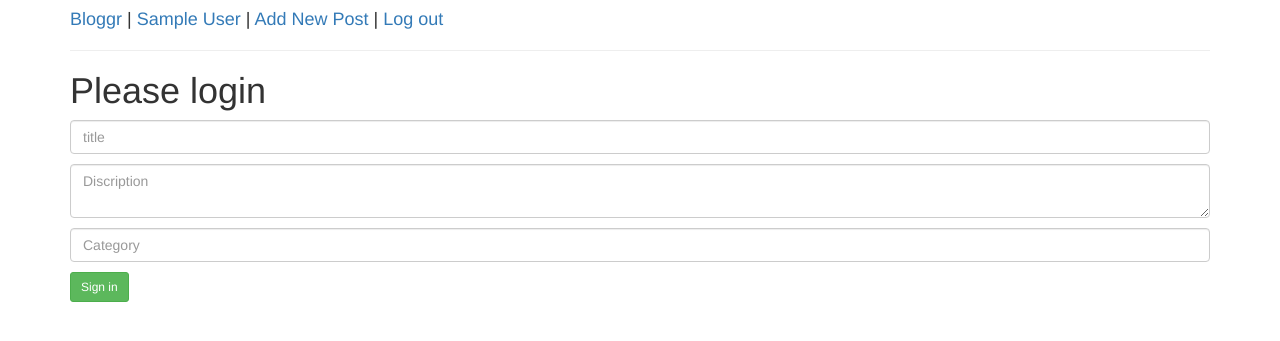
After one commit to adyouri/kalima, a Flask app: page /add_post in a window 1280 px wide. The commit adds this page. Shown: the top 341 px of the page. Run offline with Flask 2, Linux system fonts and the light colour scheme; a user stored in the database is signed in; tables that the repository leaves empty hold one stand-in row (values such as "Sample post"); some libraries are stand-ins or nearby versions.

Commit message:
Add ability to enter new posts

```diff
--- /dev/null
+++ b/project/posts/forms.py
@@ -0,0 +1,8 @@
+from flask_wtf import Form
+from wtforms import TextField, TextAreaField
+from wtforms.validators import DataRequired, Length
+
+class PostForm(Form):
+    title = TextField('title', validators = [DataRequired(), Length(max=100)])
+    description = TextAreaField('description', validators = [DataRequired()])
+    category = TextField('category', validators = [DataRequired()])
--- /dev/null
+++ b/project/posts/templates/add_post.html
@@ -0,0 +1,20 @@
+{% from "_formhelpers.html" import render_field %}
+
+{% extends "base.html" %}
+{% block content %}
+<h1>Please login</h1>
+    <form class="form-signin" action="" role="form" method="post">
+        {{ form.csrf_token }}
+
+        {{ render_field(field=form.title, placeholder="title", class="form-control") }}
+
+        {{ render_field(field=form.description, placeholder="Discription", class="form-control") }}
+
+        {{ render_field(field=form.category, placeholder="Category", class="form-control") }}
+
+        <button class="btn btn-sm btn-success" type="submit">Sign in</button>
+    </form>
+    {% if error %}
+    <strong>Error: </strong><div class="alert">{{ error}} </div>
+    {% endif %}
+{% endblock %}
--- a/project/posts/views.py
+++ b/project/posts/views.py
@@ -1,14 +1,13 @@
-from flask import flash, redirect, session, url_for, render_template, abort
+from flask import flash, redirect, session, url_for, render_template, abort, request
 
 from project.models import BlogPost, User, Category
 
-from  flask_login import current_user
-
-
-
+from  flask_login import current_user, login_required
 
 from . import posts_blueprint
-from flask_login import login_required
+from forms import PostForm
+from project import db
+
 @posts_blueprint.route("/posts/<id>")
 def post_by_id(id):
     post = BlogPost.query.filter_by(id = id).first_or_404()
@@ -37,3 +36,27 @@ def posts_by_category(category):
 @posts_blueprint.route('/welcome')
 def welcome():
     return render_template("welcome.html")
+
+@posts_blueprint.route('/add_post', methods=["GET", "POST"])
+def add_post():
+    form = PostForm()
+    if request.method == "POST":
+        if form.validate_on_submit():
+            title = form.title.data
+            description = form.description.data
+            category = Category.query.filter_by(name = form.category.data).first()
+            user_id = current_user.id
+            if category:
+                category_id = category.id
+                post = BlogPost(title, description, user_id, category_id)
+            else:
+                db.session.add(Category(form.category.data))
+                db.session.commit()
+                flash("Added New category")
+                category_id = Category.query.filter_by(name = form.category.data).first().id
+                post = BlogPost(title, description, user_id, category_id)
+            db.session.add(post)
+            db.session.commit()
+            flash("Added New Post")
+            return redirect(url_for("posts.home"))
+    return render_template("add_post.html", form=form)
--- a/project/templates/base.html
+++ b/project/templates/base.html
@@ -18,6 +18,7 @@
             | <a href="{{ url_for("users.posts_by_author", author=current_user.name) }}">
                 {{ current_user.name }}
               </a>
+            | <a href="{{ url_for("posts.add_post") }}">Add New Post</a>
             | <a href="{{ url_for("users.logout") }}">Log out</a>
             {% else %}
             | <a href="{{ url_for("users.login") }}">Log in</a>
```
Also changed, not shown: TODO.md (+3 -0 lines).
